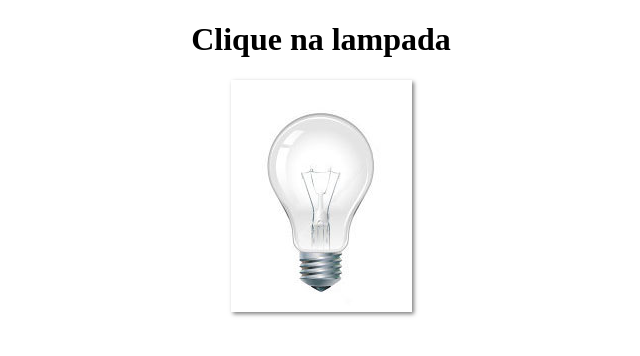
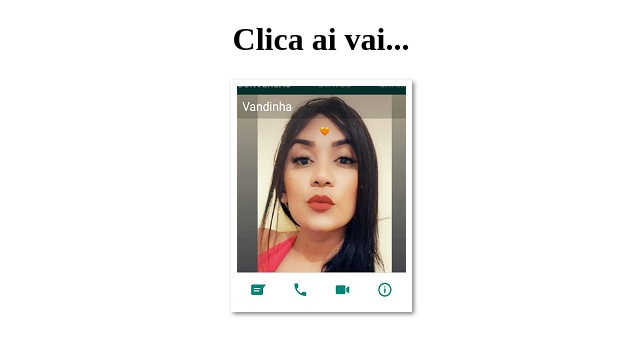
Before and after one commit to Micaio/intera-o-com-uma-lampada, a plain HTML site: page new 1.html in a window 1280 px wide. Shown: the whole page, without its empty margins (319-959 px from the left). Drawn offline with Linux system fonts and the light colour scheme.

Commit message:
vandinha

```diff
--- a/new 1.html
+++ b/new 1.html
@@ -21,10 +21,10 @@ quebrada = true;
 </head>
 <body>
 <div id="kl">
-<h1>Clique na  lampada</h1>
+<h1>Clica ai  vai...</h1>
 <figure class="mirela">
-<img src="lampada-apagada.jpg" id="luz"
-onmousemove="mudar('lampada-acesa')"  onmouseout="mudar('lampada-apagada')" onclick="mudar('lampada-quebrada')"/>
+<img src="minala.jpg" id="luz"
+onmousemove="mudar('minala2')"  onmouseout="mudar('minala')" onclick="mudar('minala3')"/>
 </figure>
 </div>
 </body>
```
Also changed, not shown: minala.jpg (added), minala2.jpg (added), minala3.jpg (added).
